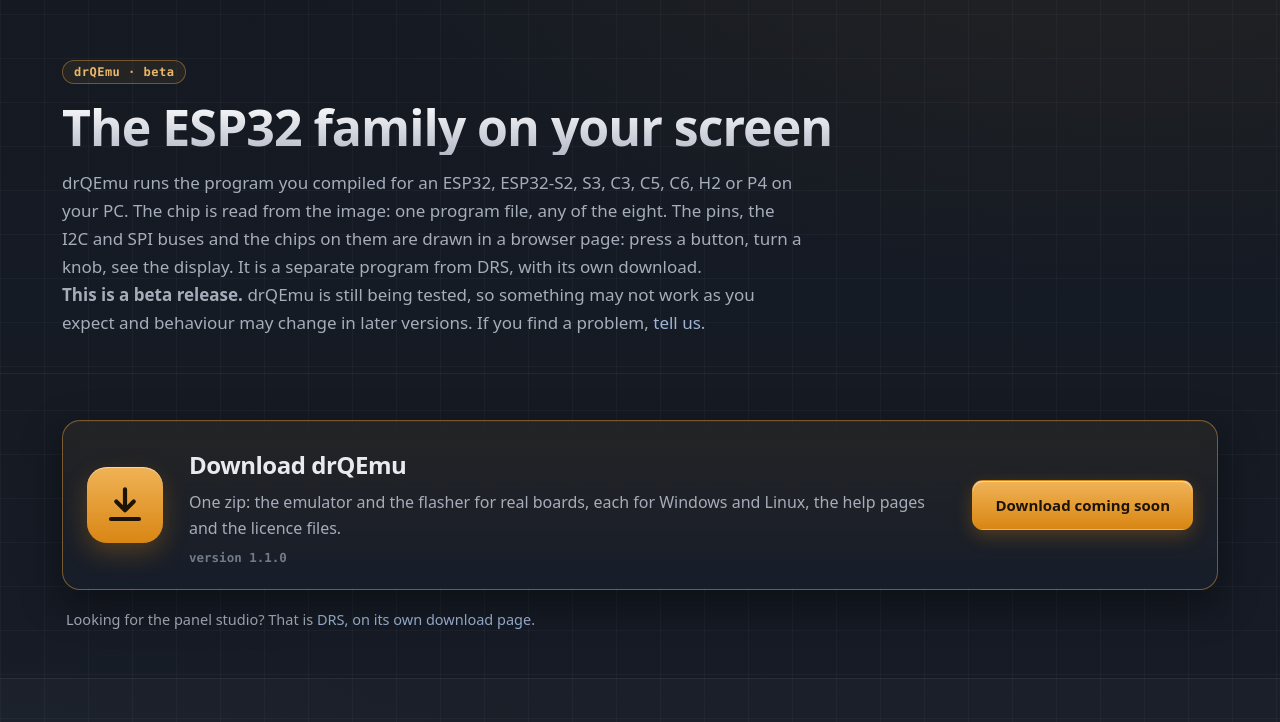
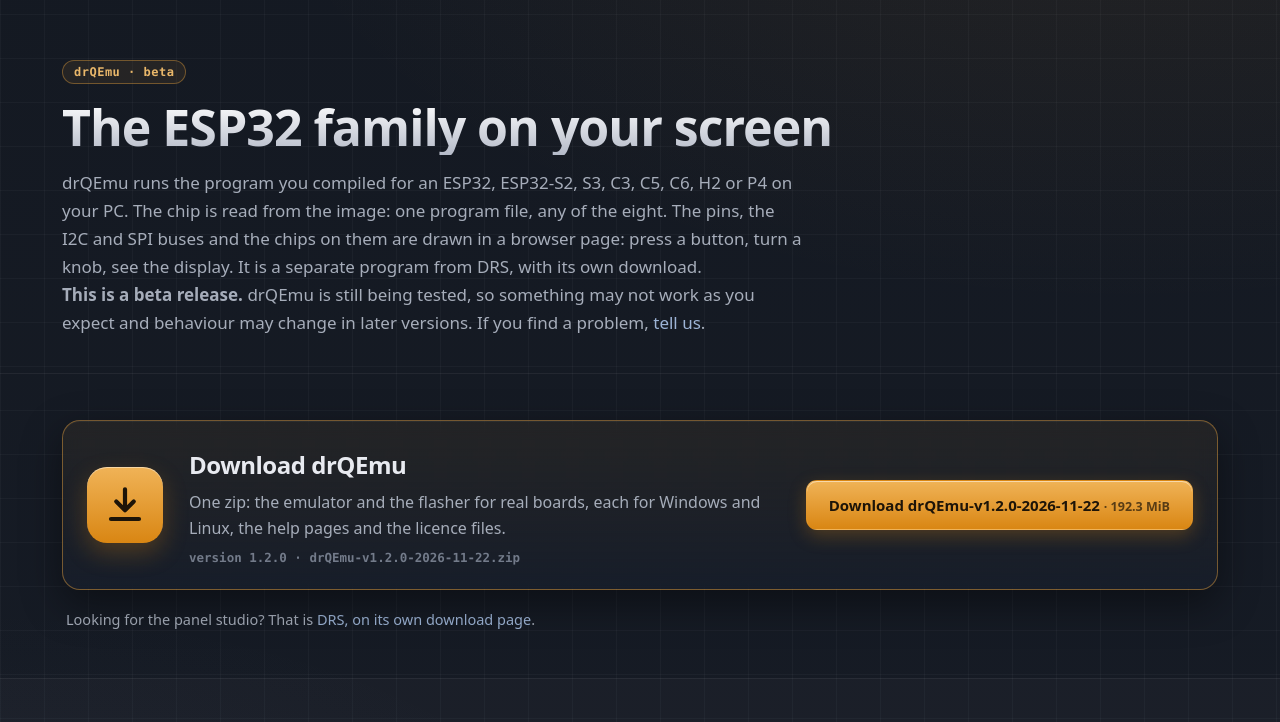
Before and after one commit to ErolMicset/ErolMicset.github.io, a plain HTML site: page drQEmu.html in a window 1280 px wide. Shown: the part 74-796 px from the top of the page. Drawn offline with Linux system fonts and the light colour scheme.

Commit message:
drQEmu 1.2.0 download: zip line added to DownloadPathList.txt, size shown
Co-Authored-By: Claude Sonnet 5.5 <noreply@anthropic.com>

```diff
--- a/drQEmu.html
+++ b/drQEmu.html
@@ -353,7 +353,7 @@ dialog.zoom::backdrop{background:rgba(5,9,18,.9)}
    DownloadPathList.txt (lines whose zip name contains "drQEmu") gives the address of the newest zip. */
 var RELEASE = {
   version: '1.1.0', date: '',
-  file: '', url: '', size: 0,
+  file: '', url: '', size: 192.3,
   files: [
     ['Emulator', 'Windows x64', 'drQEmu32.exe', 5.1],
     ['Emulator', 'Linux x64', 'drQEmu32', 7.3],
```
Also changed, not shown: DownloadPathList.txt.
